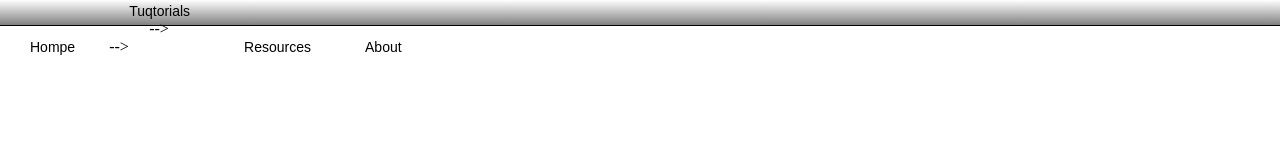
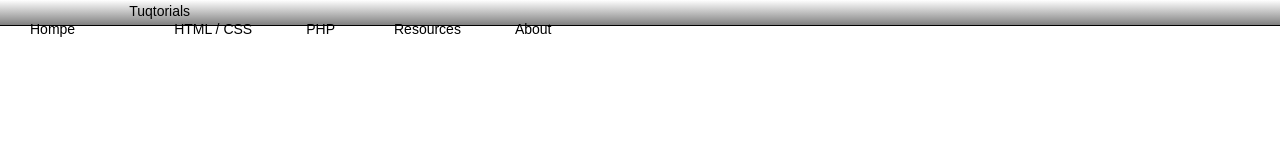
Before and after one commit to sserge/proby, a plain HTML site: page test1.html in a window 1280 px wide. Drawn offline with Linux system fonts and the light colour scheme.

Commit message:
Update test1.html

```diff
--- a/test1.html
+++ b/test1.html
@@ -152,16 +152,16 @@ div.mainMenu {
     <ul id="mainMenu">  <!--id="mainMenu">-->
       <li><a href="#">Hompe</a></li>
       <li><a href="#">Tuqtorials</a>  <!--<a class="fly" href="#" tabindex="1">-->
-        <ul>-->  <!--<ul class="dd">-->
-<!--           <li><a href="#">HTML / CSS</a></li>-->
+        <ul>  <!--<ul class="dd">-->
+          <li><a href="#">HTML / CSS</a></li>
 <!--                <li><a href="#">JS / jQuery</a>-->  <!--<a class="fly" href="#" tabindex="1">-->
 <!--                    <ul>-->
 <!--                        <li><a href="#">jQuery</a></li>-->
 <!--                        <li><a href="#">JS</a></li>-->
 <!--                    </ul>-->
 <!--                </li>-->
-<!--                <li><a href="#">PHP</a></li>-->
-        </ul>-->
+          <li><a href="#">PHP</a></li>
+        </ul>
       </li>
       <li><a href="#">Resources</a>  <!--<a class="fly" href="#" tabindex="1">-->
 <!--       <ul>-->  <!--<ul class="dd">-->
```
